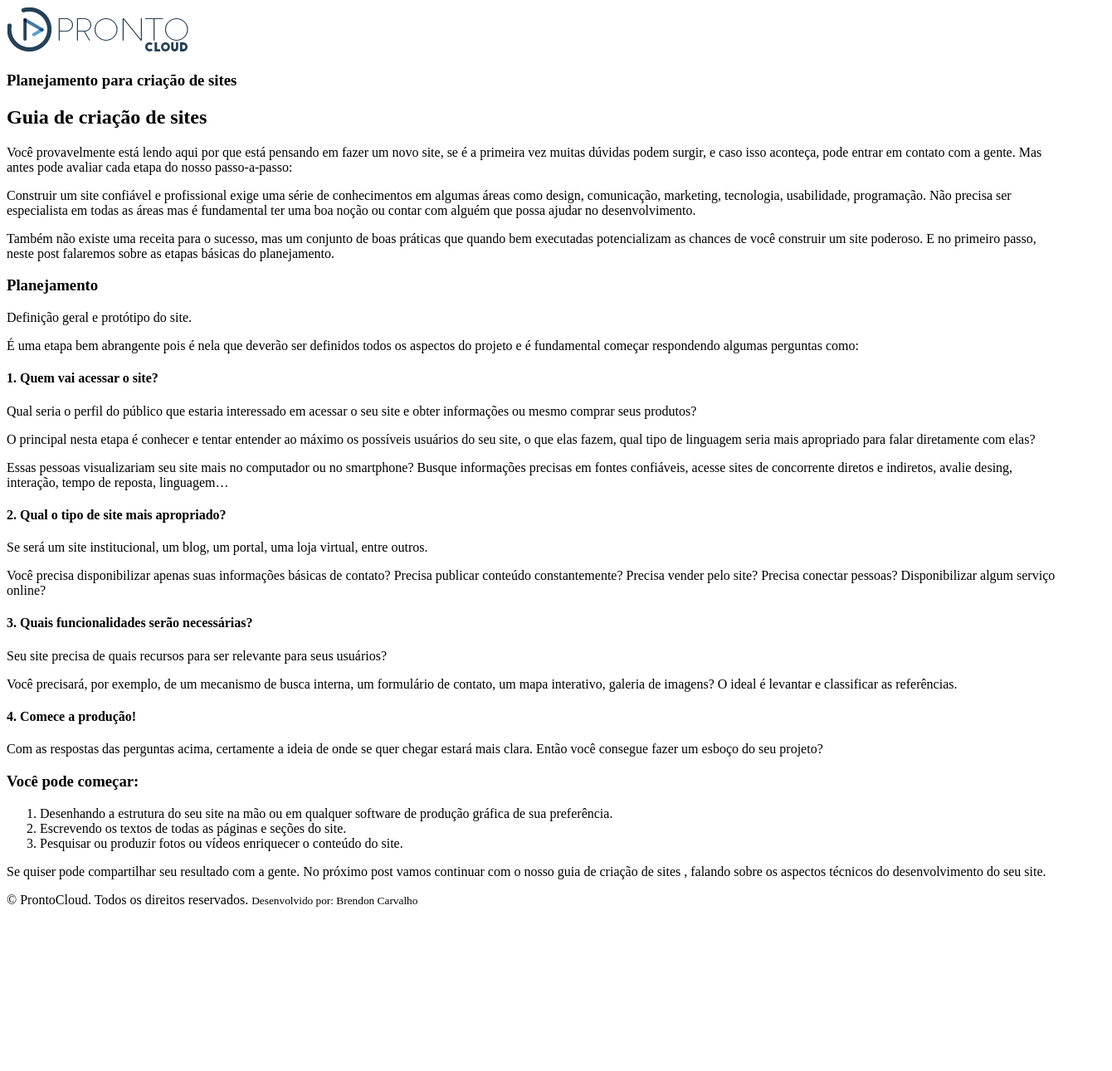
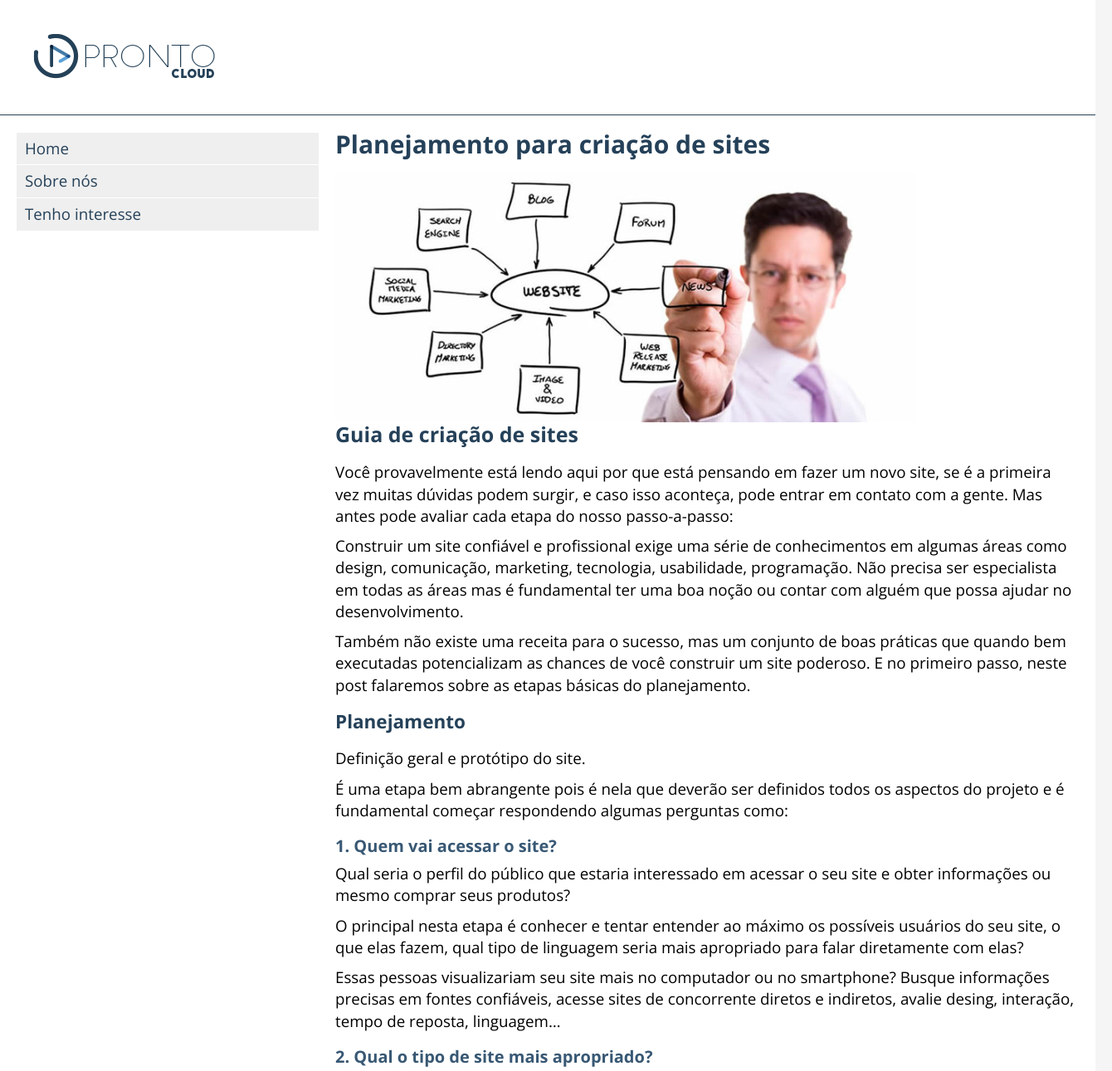
Before and after one commit to Anak1n1337/curso-frontend, a plain HTML site: page prontocloud/index.html in a window 1280 px wide. Shown: the top 1291 px of the page at 83% size, 1340 px wide, since content can reach past the window. Before the commit the page ends 1110 px from the top, so only its background shows below. Drawn offline with nearby package versions, Linux system fonts and the light colour scheme.

Commit message:
adicionando estilo

```diff
--- /dev/null
+++ b/prontocloud/css/styles.css
@@ -0,0 +1,130 @@
+
+html {
+    font-size: 12.5px;
+}
+
+body {
+    background-color: #f5f5f5;
+    font-family: 'Open Sans', sans-serif;
+}
+
+.main-container {
+    display: block;
+    width: 100vw;
+    margin: 0 auto;
+}
+
+.container {
+    display: block;
+    float: left;
+    padding: 20px;
+    width: 100%;
+    margin: 0 auto;
+}
+
+header {
+    background: #fff;
+    display: block;
+    float: left;
+    padding: 20px;
+    width: 100%;
+    border-bottom: 1px solid #254159;
+}
+
+h1 {
+    font-size: 2.4rem;
+    color: #254159;
+    margin-bottom: 20px;
+}
+
+h2 {
+    font-size: 2rem;
+    color: #254159;
+    margin-bottom: 20px;
+}
+
+h3 {
+    font-size: 1.8rem;
+    color: #254159;
+    margin-bottom: 20px;
+    padding-top: 10px;
+}
+
+h4 {
+    font-size: 1.6rem;
+    color: #385874;
+    margin-bottom: 10px;
+    padding-top: 10px;
+}
+
+p {
+    margin-bottom: 10px;
+    line-height: 1.4;
+}
+
+ol {
+    margin-left: 30px;
+}
+
+ol li {
+    font-size: 1.4rem;
+    color: #454545;
+}
+
+section {
+    background-color: #fff;
+    display: block;
+    float: left;
+    font-size: 1.5rem; /* equivalente a 15px */
+    padding: 20px;
+    width: 100%;
+}
+
+section nav {
+    display: block;
+    float: left;
+    width: 30%;
+}
+
+nav li {
+    background-color: #efefef;
+    margin: 1px 20px 1px 0;
+    padding: 10px;
+}
+
+nav li:hover {
+    background-color: #dfdfdf;
+}
+
+nav a {
+    text-decoration: none;
+    color: #254159;
+}
+
+nav a:hover {
+    color: #385874;
+}
+
+section article {
+    display: block;
+    float: left;
+    width: 70%;
+}
+
+footer {
+    background-color: #254159;
+    display: block;
+    float: left;
+    padding: 20px;
+    width: 100%;
+}
+
+footer p {
+    color: #ffffff;
+    font-size: 1.4rem;
+}
+
+footer small {
+    font-size: 80%;
+    display: block;
+}
--- a/prontocloud/index.html
+++ b/prontocloud/index.html
@@ -3,68 +3,128 @@
 <head>
     <meta charset="UTF-8">
     <meta name="viewport" content="width=device-width, initial-scale=1.0">
+
+    <!-- CSS -->
+    <link rel="stylesheet" href="../html-css/css/reset.css">
+    <link rel="stylesheet" href="./css/styles.css">
+
+    <!-- Ícones-->
+    <link rel="shortcut icon" href="./imagens/favicon.cc"> <!-- 17x17 pixels -->
+    <link rel="apple-touch-icon" href="./imagens/icon-touch-retina.png">
+    <link rel="apple-touch-icon" href="./imagens/icon-touch-retina-iphone.png">
+    <link rel="apple-touch-icon" href="./imagens/icon-touch-retina-ipad.png">
+
+    <!-- Google Fonts -->
+    <link rel="preconnect" href="https://fonts.googleapis.com">
+    <link rel="preconnect" href="https://fonts.gstatic.com" crossorigin>
+    <link href="https://fonts.googleapis.com/css2?family=Open+Sans:wght@300;400;700&display=swap" rel="stylesheet">
+
     <title>ProntoCloud</title>
 </head>
 <body>
+
+    <div class="main-container">
         <header>
+            <div class="container">
             <img src="./imagens/prontocloud.png" alt="ProntoCloud">
+            </div>
         </header>
         <section>
             <nav>
-
+                <ul>
+                    <li><a href="#">Home</a></li>
+                    <li><a href="#">Sobre nós</a></li>
+                    <li><a href="#">Tenho interesse</a></li>
+                </ul>
             </nav>
             <article>
+                <div class="article">
+                    <h1>Planejamento para criação de sites</h1>
 
-            <h1>Planejamento para criação de sites</h1>
+                    <img src="./imagens/web-design-planning-700x300.jpg" alt="Planejamento para criação de sites">
+
                     <h2>Guia de criação de sites</h2>
 
-                        <p>Você provavelmente está lendo aqui por que está pensando em fazer um novo site, se é a primeira vez muitas dúvidas podem surgir, e caso isso aconteça, pode entrar em contato com a gente. Mas antes pode avaliar cada etapa do nosso passo-a-passo:</p>
+                    <p>Você provavelmente está lendo aqui por que está pensando em fazer um novo site, se é a primeira vez
+                    muitas dúvidas podem surgir, e caso isso aconteça, pode entrar em contato com a gente. Mas antes
+                    pode
+                    avaliar cada etapa do nosso passo-a-passo:</p>
 
-                        <p>Construir um site confiável e profissional exige uma série de conhecimentos em algumas áreas como design, comunicação, marketing, tecnologia, usabilidade, programação. Não precisa ser especialista em todas as áreas mas é fundamental ter uma boa noção ou contar com alguém que possa ajudar no desenvolvimento.</p>
+                    <p>Construir um site confiável e profissional exige uma série de conhecimentos em algumas áreas como
+                    design,
+                    comunicação, marketing, tecnologia, usabilidade, programação. Não precisa ser especialista em todas
+                    as
+                    áreas mas é fundamental ter uma boa noção ou contar com alguém que possa ajudar no desenvolvimento.
+                    </p>
 
-                        <p>Também não existe uma receita para o sucesso, mas um conjunto de boas práticas que quando bem executadas potencializam as chances de você construir um site poderoso. E no primeiro passo, neste post falaremos sobre as etapas básicas do planejamento.</p>
+                    <p>Também não existe uma receita para o sucesso, mas um conjunto de boas práticas que quando bem
+                    executadas
+                    potencializam as chances de você construir um site poderoso. E no primeiro passo, neste post
+                    falaremos
+                    sobre as etapas básicas do planejamento.</p>
 
                     <h3>Planejamento</h3>
 
                     <p>Definição geral e protótipo do site.</p>
-                        <p>É uma etapa bem abrangente pois é nela que deverão ser definidos todos os aspectos do projeto e é fundamental começar respondendo algumas perguntas como:</p>
+                    <p>É uma etapa bem abrangente pois é nela que deverão ser definidos todos os aspectos do projeto e é
+                    fundamental começar respondendo algumas perguntas como:</p>
 
                     <h4>1. Quem vai acessar o site? </h4>
 
-                        <p>Qual seria o perfil do público que estaria interessado em acessar o seu site e obter informações ou mesmo comprar seus produtos?</p>
+                    <p>Qual seria o perfil do público que estaria interessado em acessar o seu site e obter informações ou
+                    mesmo
+                    comprar seus produtos?</p>
 
-                        <p>O principal nesta etapa é conhecer e tentar entender ao máximo os possíveis usuários do seu site, o que elas fazem, qual tipo de linguagem seria mais apropriado para falar diretamente com elas?</p>
+                    <p>O principal nesta etapa é conhecer e tentar entender ao máximo os possíveis usuários do seu site, o
+                    que
+                    elas fazem, qual tipo de linguagem seria mais apropriado para falar diretamente com elas?</p>
 
-                        <p>Essas pessoas visualizariam seu site mais no computador ou no smartphone? Busque informações precisas em fontes confiáveis, acesse sites de concorrente diretos e indiretos, avalie desing, interação, tempo de reposta, linguagem…</p>
+                    <p>Essas pessoas visualizariam seu site mais no computador ou no smartphone? Busque informações precisas
+                    em
+                    fontes confiáveis, acesse sites de concorrente diretos e indiretos, avalie desing, interação, tempo
+                    de
+                    reposta, linguagem…</p>
 
                     <h4>2. Qual o tipo de site mais apropriado?</h4>
                     <p>Se será um site institucional, um blog, um portal, uma loja virtual, entre outros.</p>
 
-                        <p>Você precisa disponibilizar apenas suas informações básicas de contato? Precisa publicar conteúdo constantemente? Precisa vender pelo site? Precisa conectar pessoas? Disponibilizar algum serviço online?</p>
+                    <p>Você precisa disponibilizar apenas suas informações básicas de contato? Precisa publicar conteúdo
+                    constantemente? Precisa vender pelo site? Precisa conectar pessoas? Disponibilizar algum serviço
+                    online?
+                    </p>
 
                     <h4>3. Quais funcionalidades serão necessárias?</h4>
                     <p>Seu site precisa de quais recursos para ser relevante para seus usuários?</p>
 
-                        <p>Você precisará, por exemplo, de um mecanismo de busca interna, um formulário de contato, um mapa interativo, galeria de imagens? O ideal é levantar e classificar as referências.</p>
+                    <p>Você precisará, por exemplo, de um mecanismo de busca interna, um formulário de contato, um mapa
+                    interativo, galeria de imagens? O ideal é levantar e classificar as referências.</p>
 
                     <h4>4. Comece a produção!</h4>
-                        <p>Com as respostas das perguntas acima, certamente a ideia de onde se quer chegar estará mais clara. Então você consegue fazer um esboço do seu projeto?</p>
+                    <p>Com as respostas das perguntas acima, certamente a ideia de onde se quer chegar estará mais clara.
+                    Então
+                    você consegue fazer um esboço do seu projeto?</p>
 
                     <h3>Você pode começar:</h3>
 
                     <ol>
-                            <li>Desenhando a estrutura do seu site na mão ou em qualquer software de produção gráfica de sua preferência.</li>
+                    <li>Desenhando a estrutura do seu site na mão ou em qualquer software de produção gráfica de sua
+                        preferência.</li>
                     <li>Escrevendo os textos de todas as páginas e seções do site.</li>
                     <li>Pesquisar ou produzir fotos ou vídeos enriquecer o conteúdo do site.</li>
                     </ol>
 
-                        <p>Se quiser pode compartilhar seu resultado com a gente. No próximo post vamos continuar com o nosso guia de criação de sites , falando sobre os aspectos técnicos do desenvolvimento do seu site.</p>
-
+                    <p>Se quiser pode compartilhar seu resultado com a gente. No próximo   post vamos continuar com o nosso
+                    guia
+                    de criação de sites , falando sobre os aspectos técnicos do desenvolvimento do seu site.</p>
+                </div>
             </article>
         </section>
         <footer>
+            <div class="container">
                 <p>&copy; ProntoCloud. Todos os direitos reservados.
                 <small>Desenvolvido por: Brendon Carvalho</small></p>
+            </div>
         </footer>
+    </div>
 </body>
 </html>
```
Lines whose indentation alone changed are shown as unchanged.
